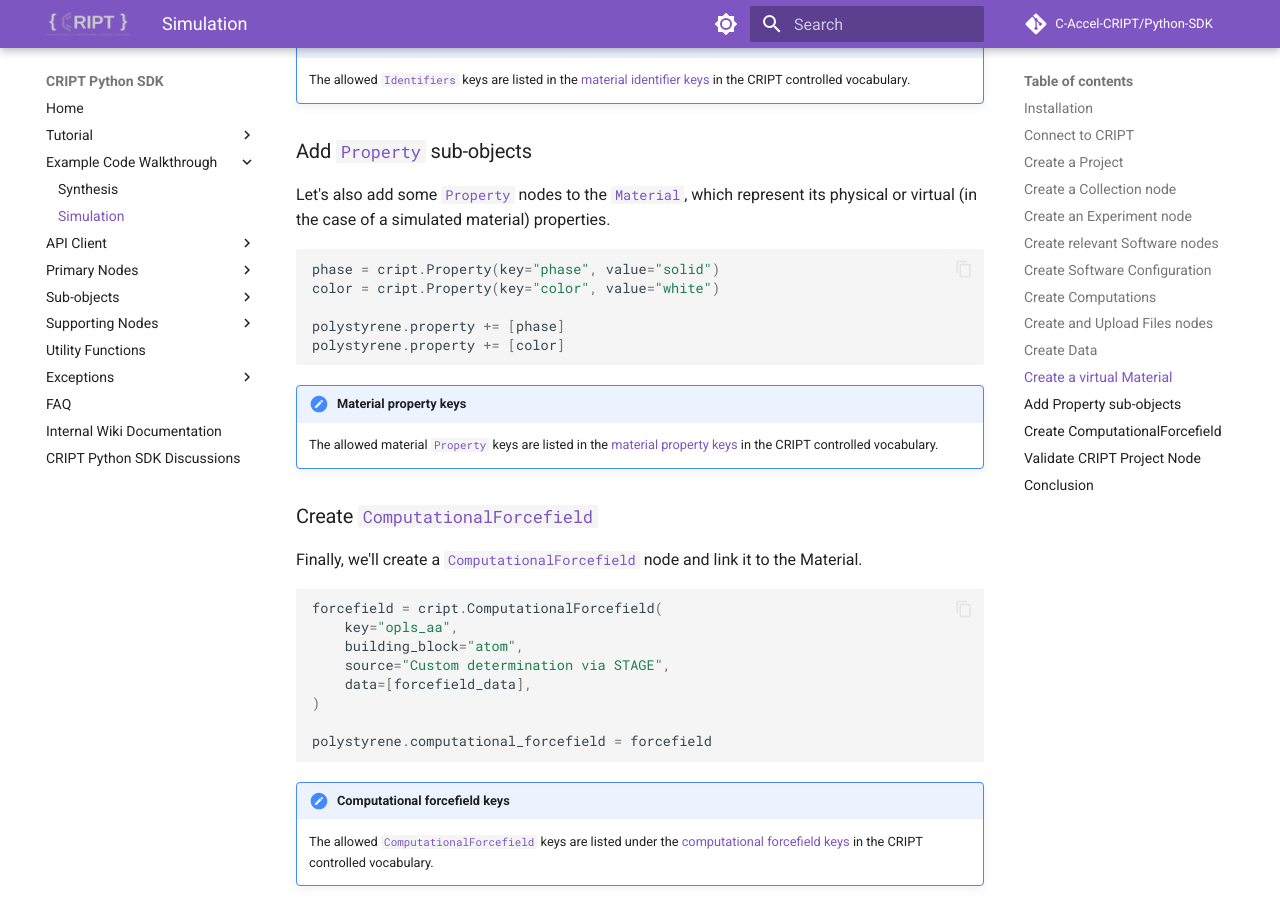
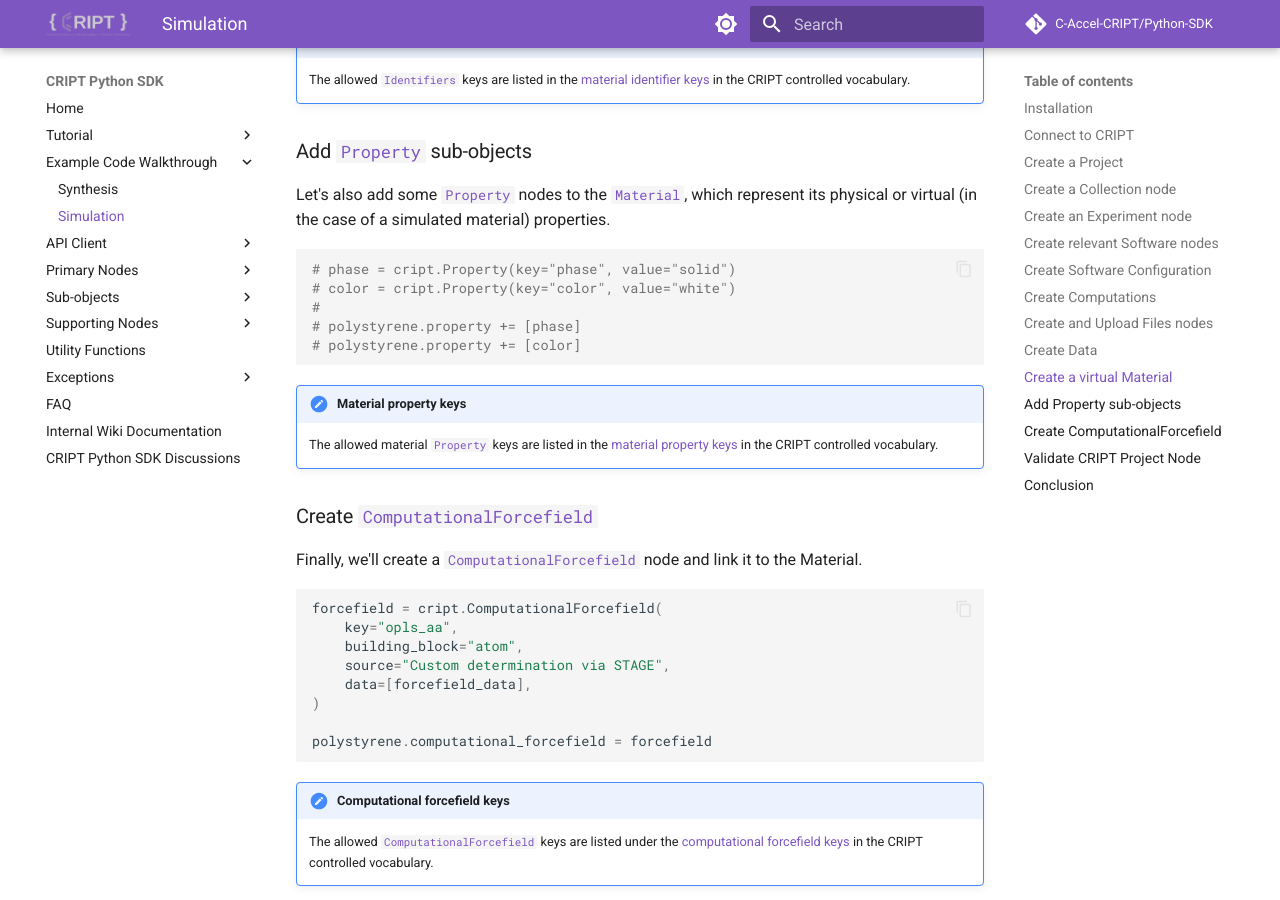
Before and after one commit to C-Accel-CRIPT/Python-SDK, an MkDocs documentation site: the page built from docs/examples/simulation.md, in a window 1280 px wide and 900 px high, scrolled down 6731 px. Built offline with MkDocs 1.6.1 and Material for MkDocs 9.7.7, drawn with Linux system fonts in a browser that asks for light colours; comment, search, counter and statistics services are not loaded.

````diff
--- a/docs/examples/simulation.md
+++ b/docs/examples/simulation.md
@@ -340,11 +340,11 @@ polystyrene = cript.Material(name="virtual polystyrene", identifiers=identifiers
 Let's also add some [`Property`](../../nodes/subobjects/property) nodes to the [`Material`](../../nodes/primary_nodes/material), which represent its physical or virtual (in the case of a simulated material) properties.
 
 ```py
-phase = cript.Property(key="phase", value="solid")
-color = cript.Property(key="color", value="white")
-
-polystyrene.property += [phase]
-polystyrene.property += [color]
+# phase = cript.Property(key="phase", value="solid")
+# color = cript.Property(key="color", value="white")
+#
+# polystyrene.property += [phase]
+# polystyrene.property += [color]
 ```
 
 !!! note "Material property keys"
````
